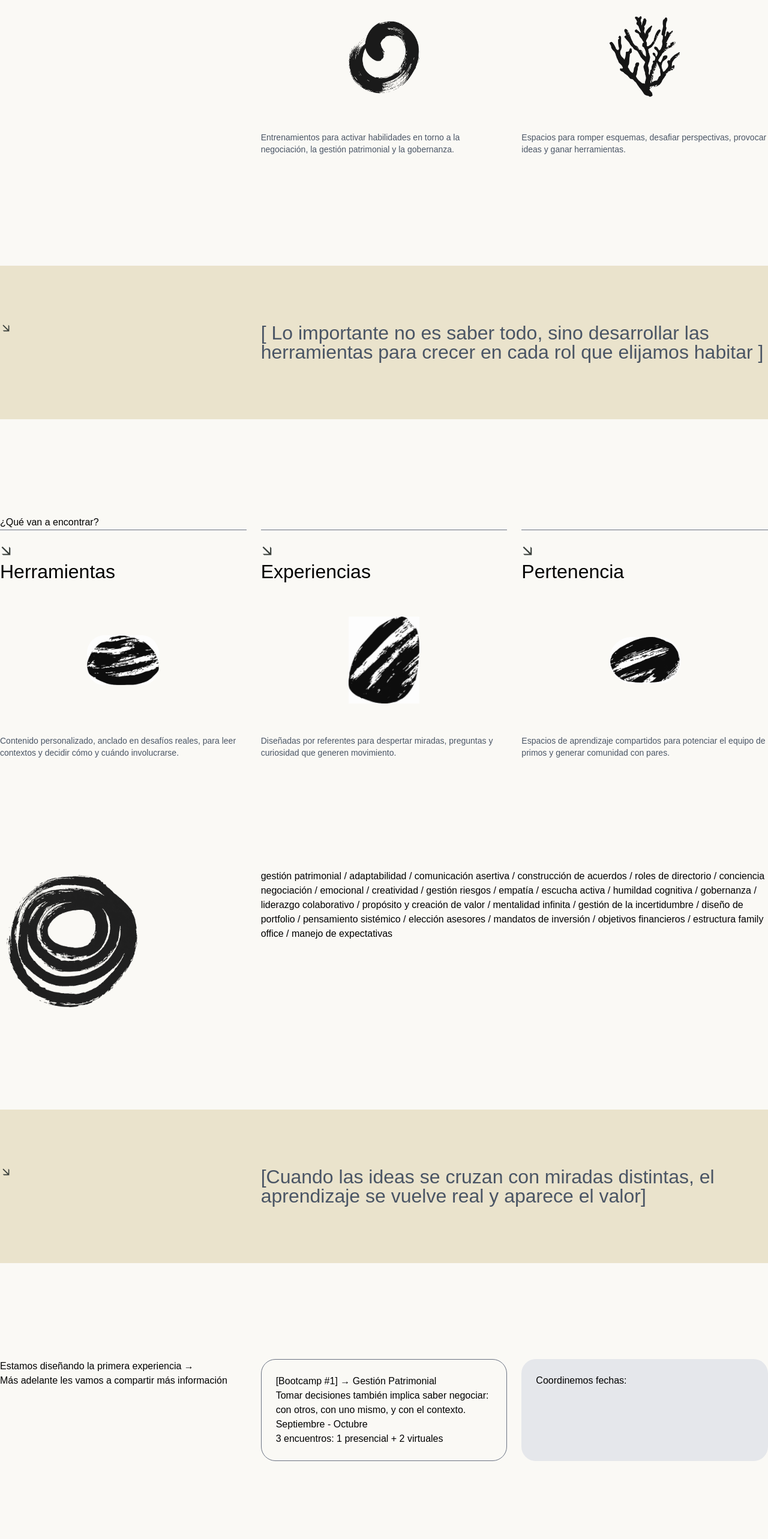
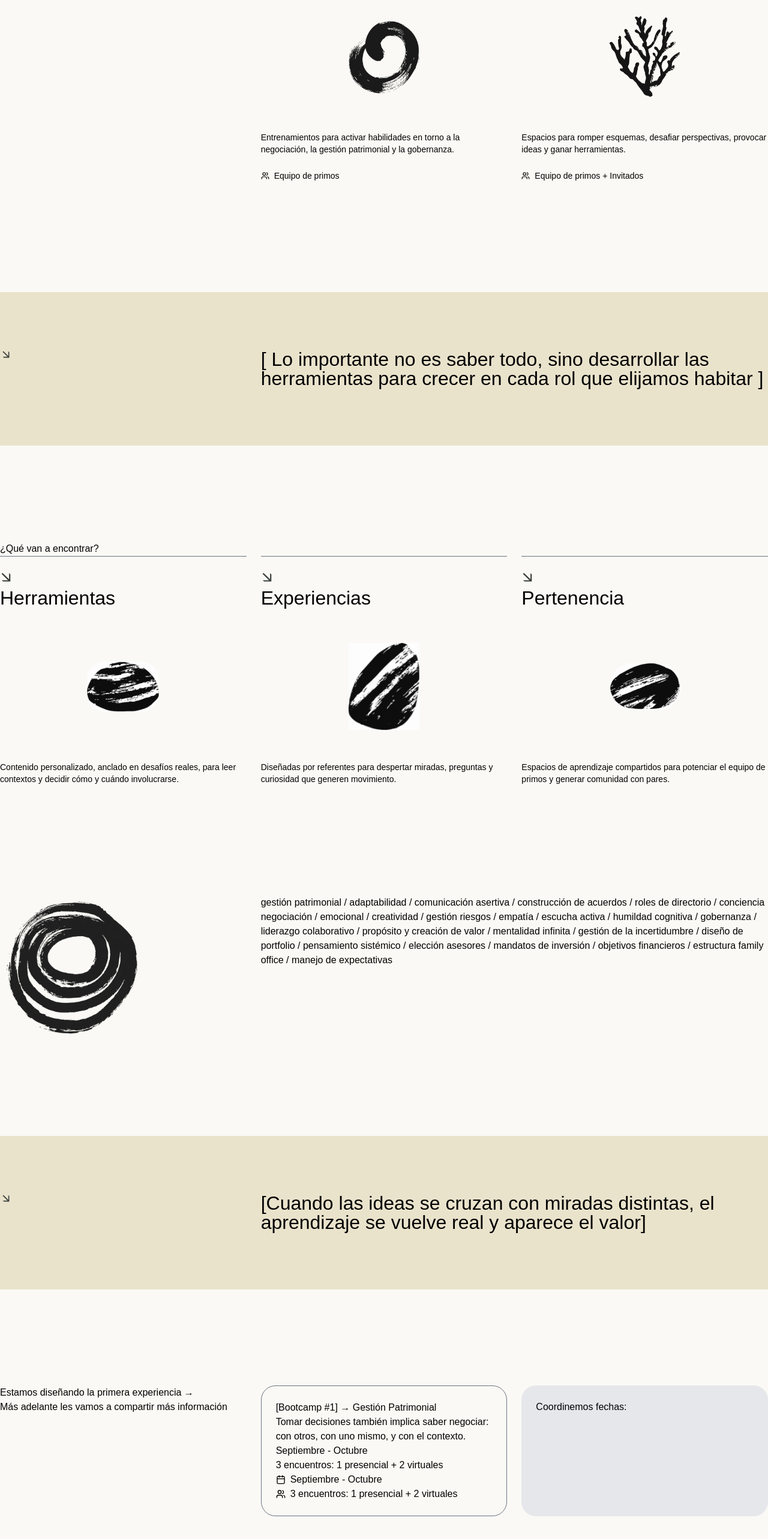
Before and after one commit to deadpine/nextgen, a Next.js app: page / in a window 1280 px wide. Shown: the part 700-3266 px from the top of the page at 60% size. Built offline with nearby package versions, Linux system fonts and the light colour scheme.

Commit message:
add icons

```diff
--- a/src/app/page.tsx
+++ b/src/app/page.tsx
@@ -1,5 +1,6 @@
 import Card from "@/components/Card";
 import Divider from "@/components/Divider";
+import { Calendar, Users } from "lucide-react"
 import Image from "next/image";
 
 export default function Home() {
@@ -13,7 +14,7 @@ export default function Home() {
           Comienza una nueva etapa: equipo de primos como next gen
         </h1>
         <p>
-        El contexto puede ser impulso o ancla. Por eso, vamos a generar experiencias en torno a tres niveles: decisiones, acuerdos y liderazgos.
+          El contexto puede ser impulso o ancla. Por eso, vamos a generar experiencias en torno a tres niveles: decisiones, acuerdos y liderazgos.
         </p>
       </section>
 
@@ -27,11 +28,13 @@ export default function Home() {
             title="Bootcamps"
             image="/images/bootcamps.png"
             description="Entrenamientos para activar habilidades en torno a la negociación, la gestión patrimonial y la gobernanza. "
+            participants="Equipo de primos"
           />
           <Card
             title="Skill labs"
             image="/images/skill-labs.png"
             description="Espacios para romper esquemas, desafiar perspectivas, provocar ideas y ganar herramientas."
+            participants="Equipo de primos + Invitados"
           />
         </div>
       </section>
@@ -88,6 +91,14 @@ export default function Home() {
           <p>Tomar decisiones también implica saber negociar: con otros, con uno mismo, y con el contexto.</p>
           <p>Septiembre - Octubre</p>
           <p>3 encuentros: 1 presencial + 2 virtuales</p>
+          <div className="flex items-center gap-2">
+            <Calendar className="w-4 h-4" />
+            <span>Septiembre - Octubre</span>
+          </div>
+          <div className="flex items-center gap-2">
+            <Users className="w-4 h-4" />
+            <span>3 encuentros: 1 presencial + 2 virtuales</span>
+          </div>
         </div>
         <div className="bg-gray-200 rounded-3xl p-6">
           <h4>Coordinemos fechas:</h4>
--- a/src/components/Card.tsx
+++ b/src/components/Card.tsx
@@ -1,12 +1,14 @@
 import Image from 'next/image';
+import { Users } from "lucide-react"
 
 interface CardProps {
   title: string;
   image: string;
   description: string;
+  participants?: string;
 }
 
-export default function Card({ title, image, description }: CardProps) {
+export default function Card({ title, image, description, participants }: CardProps) {
   return (
     <div className="overflow-hidden w-full flex flex-col gap-6 py-6 border-t border-gray-500">
 
@@ -24,7 +26,13 @@ export default function Card({ title, image, description }: CardProps) {
           className="h-auto"
         />
       </div>
-      <p className="text-gray-600 text-sm">{description}</p>
+      <p className="text-sm">{description}</p>
+      {participants && (
+        <div className="flex items-center gap-2 text-sm">
+          <Users className="w-3.5 h-3.5" />
+          <span>{participants}</span>
+        </div>
+      )}
     </div>
   );
 }
--- a/src/components/Divider.tsx
+++ b/src/components/Divider.tsx
@@ -10,7 +10,7 @@ export default function Divider({ quote }: DividerProps) {
       <div className='w-full max-w-7xl mx-auto grid grid-cols-3 gap-6'>
         <Image src="/images/arrow-down.svg" alt="Arrow down" width={20} height={20}
           className="max-h-4" />
-        <h2 className="text-gray-600 text-sm col-span-2">{quote}</h2>
+        <h2 className="text-sm col-span-2">{quote}</h2>
       </div>
     </section>
   );
```
Also changed, not shown: package.json (+7 -6 lines), 1 other file (tests, documents, lock files or other folders).
